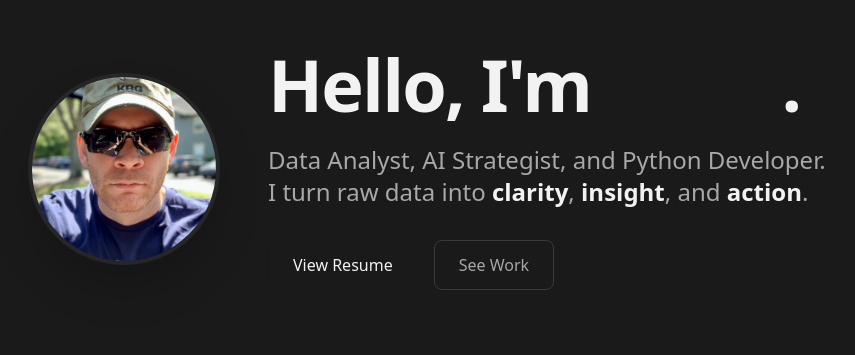
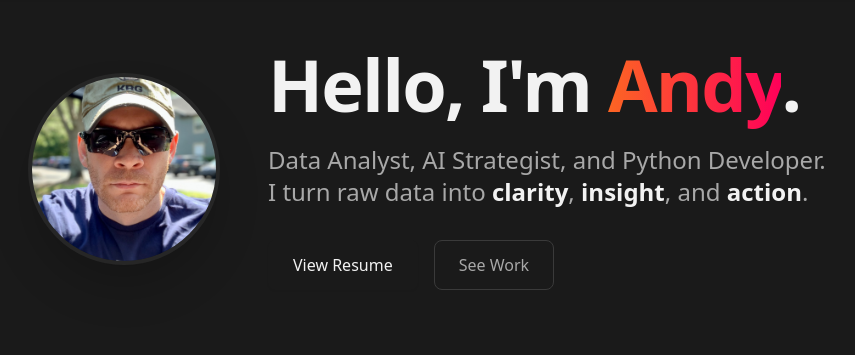
Before and after one commit to burnett013/jandrewburnett, a Django app: page / in a window 1280 px wide. Shown: the part 65-420 px from the top of the page, without its empty margins (36-891 px from the left). Run offline with Django 5.2, Linux system fonts and the light colour scheme; data that the repository does not hold is empty; some libraries are stand-ins or nearby versions.

Commit message:
Fix invisible name by using explicit gradient hex codes

```diff
--- a/core/templates/core/home.html
+++ b/core/templates/core/home.html
@@ -11,7 +11,7 @@
             <div class="max-w-3xl">
                 <h1 class="text-5xl md:text-7xl font-extrabold tracking-tight text-app-text-main mb-6">
                     Hello, I'm <span
-                        class="bg-clip-text text-transparent bg-gradient-to-r from-app-accent-start to-app-accent-end">Andy</span>.
+                        class="bg-clip-text text-transparent bg-gradient-to-r from-[#FC6523] to-[#FF0059]">Andy</span>.
                 </h1>
                 <p class="text-xl md:text-2xl text-app-text-muted leading-relaxed">
                     Data Analyst, AI Strategist, and Python Developer. <br>
```
